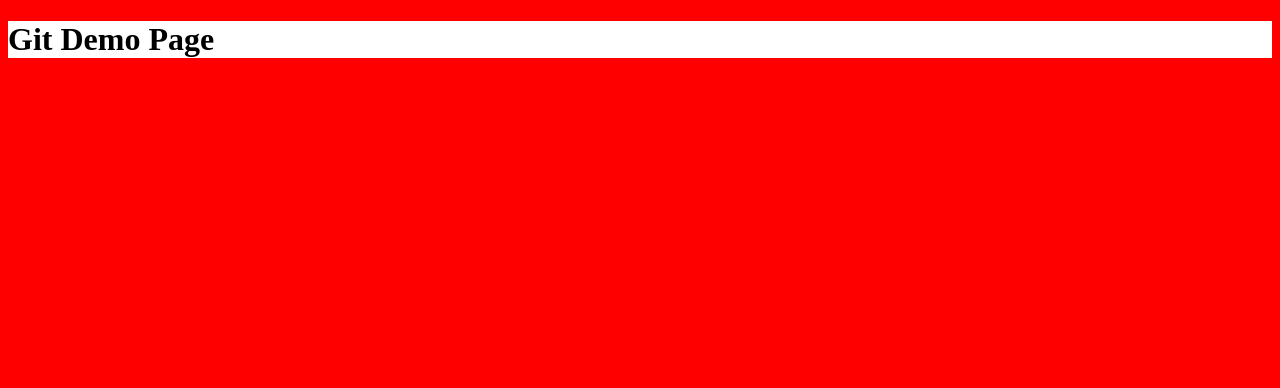
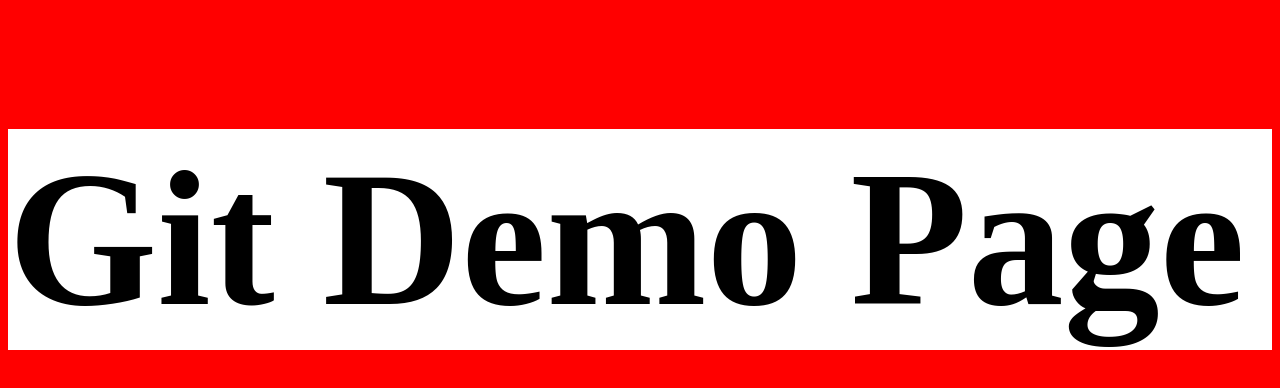
Before and after one commit to GurvinderSingh1777/Firstone, a plain HTML site: page index.html in a window 1280 px wide. Drawn offline with Linux system fonts and the light colour scheme.

Commit message:
font size increased

```diff
--- a/styles.css
+++ b/styles.css
@@ -4,4 +4,5 @@ body {
 
 h1 {
     background-color: white;
+    font-size: 12rem;
 }
```
